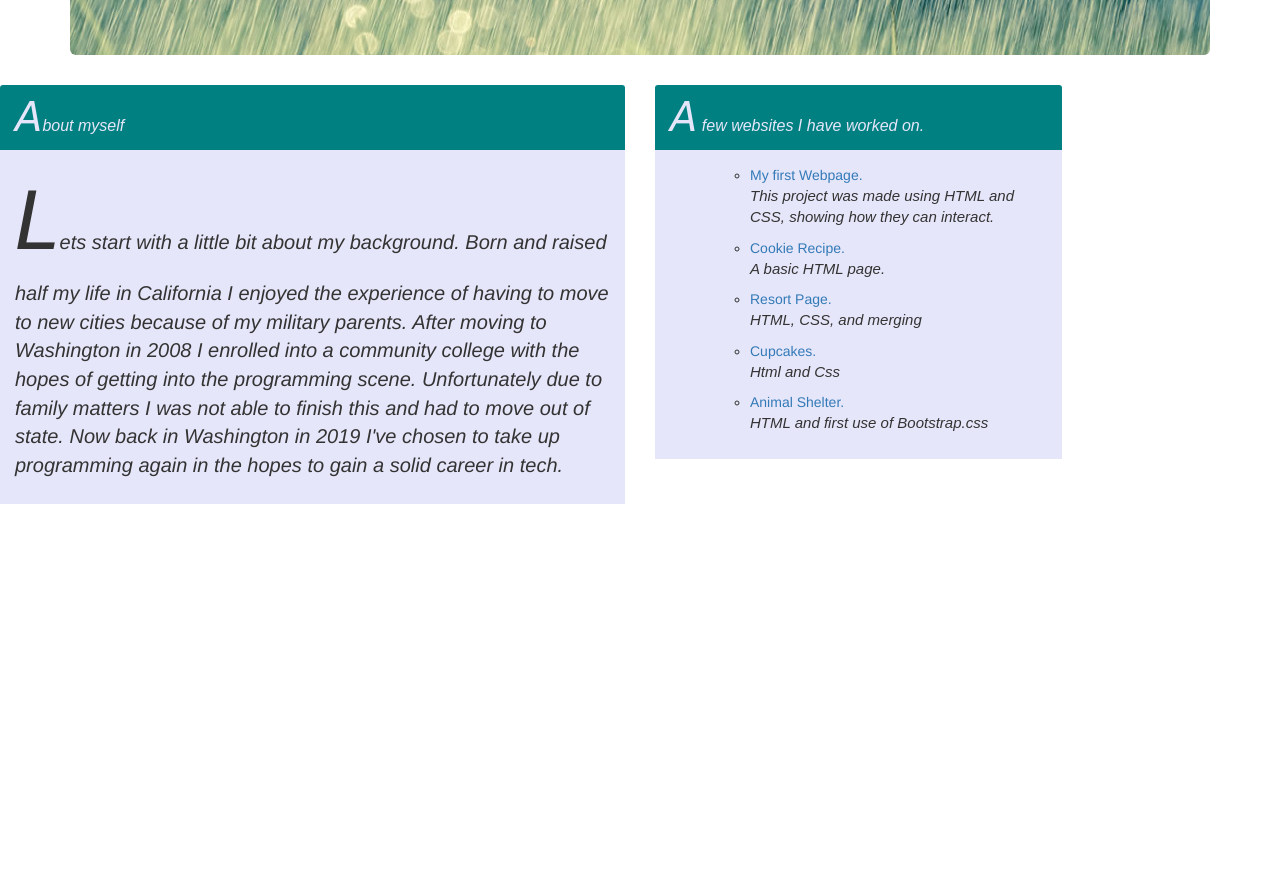
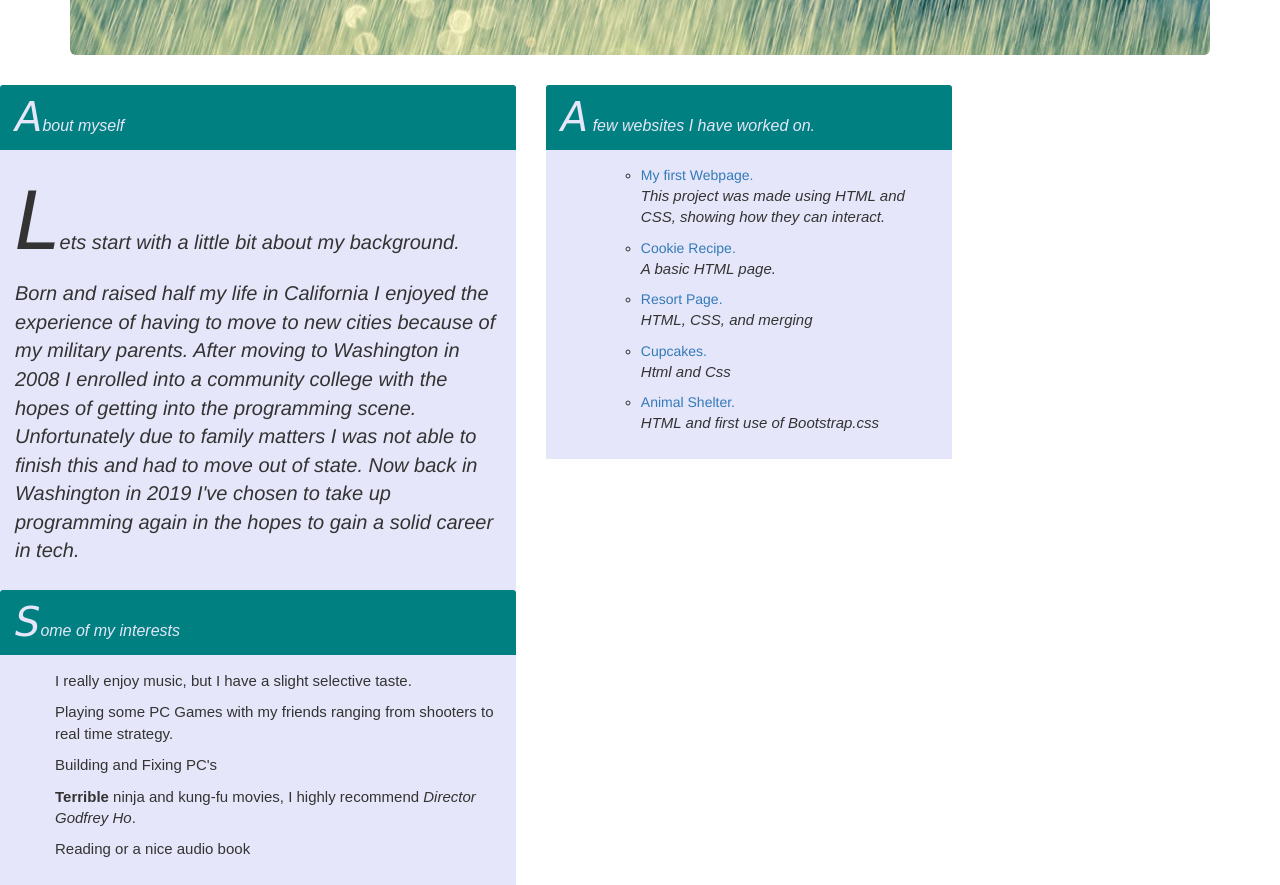
Before and after one commit to Torrent67/Epicodus-Independent-Porject1, a plain HTML site: page index.html in a window 1280 px wide. Shown: the part 300-1185 px from the top of the page. Before the commit the page ends 804 px from the top, so only its background shows below. Drawn offline with Linux system fonts and the light colour scheme.

Commit message:
Added interests

```diff
--- a/css/styles.css
+++ b/css/styles.css
@@ -60,3 +60,7 @@
   font-style: italic;
   font-family: sans-serif;
 }
+.interests{
+  font-size: 15px;
+  font-family: sans-serif;
+}
--- a/index.html
+++ b/index.html
@@ -13,7 +13,7 @@
 </div>
 <body>
   <div class="row">
-    <div class="col-md-6">
+    <div class="col-md-5">
       <div class="panel-heading">
               <h2 class="panel-title"><span class="fancy2">A</span>bout myself</h2>
             </div>
@@ -43,6 +43,22 @@
         </div>
       </div>
     </div>
+    <div class="row">
+      <div class="col-md-5">
+        <div class="panel-heading">
+                <h2 class="panel-title"><span class="fancy2">S</span>ome of my interests</h2>
+              </div>
+        <div class="panel-body">
+          <ul>
+            <p class="interests">I really enjoy music, but I have a slight selective taste.<p>
+            <p class="interests">Playing some PC Games with my friends ranging from shooters to real time strategy.</p>
+            <p class="interests">Building and Fixing PC's</p>
+            <p class="interests"><strong>Terrible</strong> ninja and kung-fu movies, I highly recommend <em>Director Godfrey Ho</em>.</p>
+            <p class="interests">Reading or a nice audio book</p>
+        </div>
+      </div>
+    </div>
+
   </body>
 
   </html>
```
